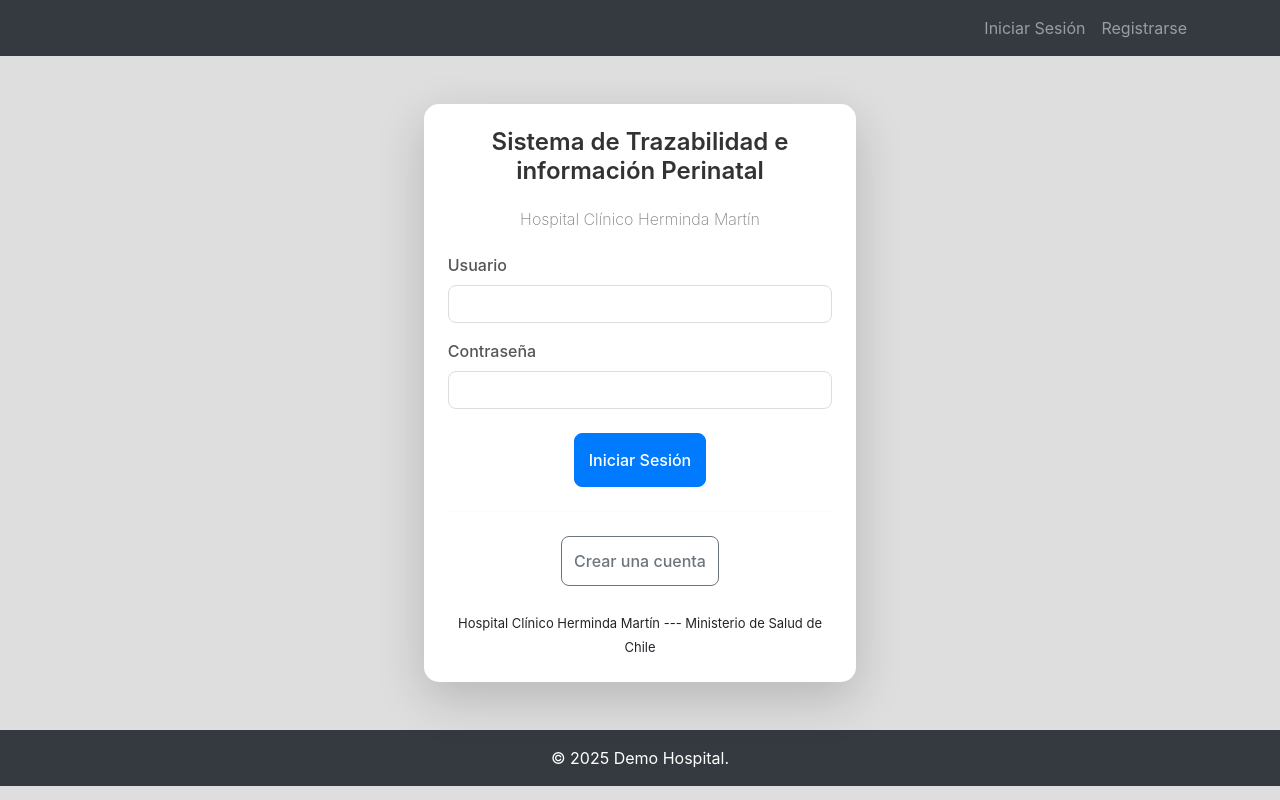
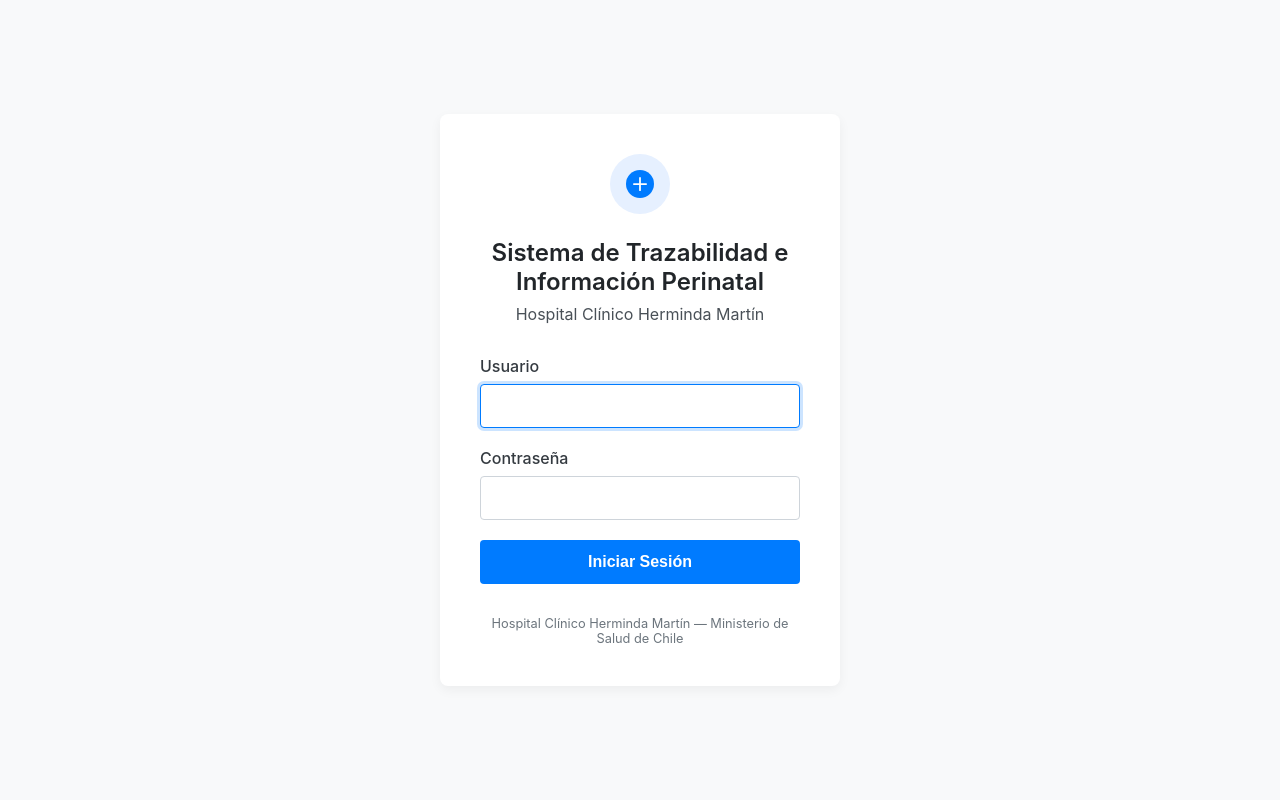
Before and after one commit to 1zcan/Proyecto-integrado, a Django app: page /usuarios/login/ in a window 1280 px wide. Run offline with Django 4.2, Linux system fonts and the light colour scheme; some libraries are stand-ins or nearby versions.

Commit message:
cambios en login otra vez

```diff
--- a/usuarios/templates/usuarios/login.html
+++ b/usuarios/templates/usuarios/login.html
@@ -1,141 +1,183 @@
-{% extends 'base.html' %}
-{% load static %}
+{% comment %}
+Nombre de archivo recomendado:
+usuarios/templates/registration/login.html
+(Si usas django.contrib.auth.urls)
 
-{% block title %}Iniciar Sesión{% endblock %}
+O en:
+usuarios/templates/usuarios/login.html
+(Si tienes una vista de login personalizada)
+{% endcomment %}
 
-{% block content %}
-<div class="container mt-5 mb-5">
-    <div class="row justify-content-center">
-        <div class="col-md-5 col-lg-5">
-            <div class="card shadow-lg">
-                <div class="card-body p-4">
-                    <h3 class="text-center mb-4">Sistema de Trazabilidad e información Perinatal</h3>
-                    <h4 class="text-center mb-4">Hospital Clínico Herminda Martín</h4>
+<!DOCTYPE html>
+<html lang="es">
+<head>
+    <meta charset="UTF-8">
+    <meta name="viewport" content="width=device-width, initial-scale=1.0">
+    <title>Iniciar Sesión</title>
 
-                    {% if messages %}
-                        {% for message in messages %}
-                            <div class="alert alert-{{ message.tags }} alert-dismissible fade show" role="alert">
-                                {{ message }}
-                                <button type="button" class="btn-close" data-bs-dismiss="alert"></button>
+
+</head>
+<body>
+
+    <div class="login-container">
+
+        <div class="login-icon">
+            <svg viewBox="0 0 64 64" fill="none" xmlns="http://www.w3.org/2000/svg">
+                <circle cx="32" cy="32" r="32" fill="#007bff"/>
+                <path d="M32 18 V 46 M 18 32 H 46" stroke="white" stroke-width="4" stroke-linecap="round"/>
+            </svg>
+
             </div>
+
+        <h1>Sistema de Trazabilidad e<br>Información Perinatal</h1>
+        <h2>Hospital Clínico Herminda Martín</h2>
+
+        <form method="post">
+            {% csrf_token %}
+
+            {% if form.non_field_errors %}
+                <div style="color: red; margin-bottom: 1rem;">
+                    {% for error in form.non_field_errors %}
+                        <p>{{ error }}</p>
                     {% endfor %}
+                </div>
             {% endif %}
 
-                    <form method="POST">
-                        {% csrf_token %}
-
-                        <div class="mb-3">
-                            <label for="{{ form.username.id_for_label }}" class="form-label">Usuario</label>
-                            <input type="text"
-                                   name="username"
-                                   class="form-control"
-                                   id="{{ form.username.id_for_label }}"
-                                   required>
-                            {% if form.username.errors %}
-                                <div class="text-danger small mt-1">{{ form.username.errors }}</div>
-                            {% endif %}
+            <div class="form-group">
+                <label for="{{ form.username.id_for_label|default:'id_username' }}">Usuario</label>
+                {{ form.username }}
                 </div>
 
-                        <div class="mb-4">
-                            <label for="{{ form.password.id_for_label }}" class="form-label">Contraseña</label>
-                            <input type="password"
-                                   name="password"
-                                   class="form-control"
-                                   id="{{ form.password.id_for_label }}"
-                                   required>
-                            {% if form.password.errors %}
-                                <div class="text-danger small mt-1">{{ form.password.errors }}</div>
-                            {% endif %}
+            <div class="form-group">
+                <label for="{{ form.password.id_for_label|default:'id_password' }}">Contraseña</label>
+                {{ form.password }}
                 </div>
 
-                        <div class="d-flex justify-content-center">
-                            <button type="submit" class="btn btn-primary btn-lg">Iniciar Sesión</button>
-                        </div>
+            <button type="submit" class="btn-submit">Iniciar Sesión</button>
         </form>
 
-                    <hr class="my-4">
+        <footer>
+            Hospital Clínico Herminda Martín — Ministerio de Salud de Chile
+        </footer>
 
-                    <div class="text-center">
-
-                        <a href="{% url 'usuarios:registro' %}" class="btn btn-outline-secondary">
-                            Crear una cuenta
-                        </a>
-                        <br>
-                        <br>
-                        <span>Hospital Clínico Herminda Martín --- Ministerio de Salud de Chile</span>
     </div>
 
-                </div>
-            </div>
-        </div>
-    </div>
-</div>
+</body>
+ <style>
 
-<style>
-    body {
-        background-color: #dfdede;
+        * {
+            box-sizing: border-box;
+            margin: 0;
+            padding: 0;
         }
 
-    .card {
-        border: none;
-        border-radius: 15px;
+        html, body {
+            height: 100%;
+            font-family: -apple-system, BlinkMacSystemFont, "Segoe UI", Roboto, Helvetica, Arial, sans-serif;
+            background-color: #f8f9fa;
+            display: flex;
+            align-items: center;
+            justify-content: center;
         }
 
-    .card-body {
+        .login-container {
+            width: 100%;
+            max-width: 400px;
             padding: 2.5rem;
+            background: #ffffff;
+            border-radius: 8px;
+            box-shadow: 0 4px 12px rgba(0, 0, 0, 0.05);
+            text-align: center;
         }
 
-    h3 {
-        color: #333;
-        font-weight: 600;
-        margin-bottom: 2rem;
-        font-size: x-large;
-    }
-     h4 {
-        color: #807f7f;
-        font-weight: 200;
-        margin-bottom: 2rem;
-        font-size: math;
-    }
-    span{
-        font-size: small;
+
+        .login-icon {
+            width: 60px;
+            height: 60px;
+            margin: 0 auto 1.5rem auto;
+            border-radius: 50%;
+            background-color: #e6f0ff;
+            display: flex;
+            align-items: center;
+            justify-content: center;
         }
 
-    .form-label {
-        font-weight: 500;
-        color: #555;
+        .login-icon svg {
+            width: 28px;
+            height: 28px;
+        }
+
+
+        h1 {
+            font-size: 1.5rem;
+            font-weight: 600;
+            color: #212529;
             margin-bottom: 0.5rem;
         }
 
-    .form-control {
-        border-radius: 8px;
-        padding: 0.75rem 1rem;
-        border: 1px solid #ddd;
+        h2 {
             font-size: 1rem;
+            font-weight: 400;
+            color: #495057;
+            margin-bottom: 2rem;
         }
 
-    .form-control:focus {
-        border-color: #0d6efd;
-        box-shadow: 0 0 0 0.2rem rgba(13, 110, 253, 0.25);
+
+        form {
+            text-align: left;
         }
 
-    .btn {
-        border-radius: 8px;
-        padding: 0.75rem;
-        font-weight: 500;
-        font-size: 1rem;
+        .form-group {
+            margin-bottom: 1.25rem;
         }
 
-    .btn-lg {
-        padding: 0.875rem;
+        label {
+            display: block;
+            margin-bottom: 0.5rem;
+            font-weight: 500;
+            color: #343a40;
         }
 
-    .shadow-lg {
-        box-shadow: 0 1rem 3rem rgba(0,0,0,.175) !important;
+        input[type="text"],
+        input[type="password"] {
+            width: 100%;
+            padding: 0.75rem;
+            font-size: 1rem;
+            border: 1px solid #ced4da;
+            border-radius: 4px;
+            transition: border-color 0.2s ease, box-shadow 0.2s ease;
         }
 
-    hr {
-        opacity: 0.1;
+        input[type="text"]:focus,
+        input[type="password"]:focus {
+            outline: none;
+            border-color: #007bff;
+            box-shadow: 0 0 0 3px rgba(0, 123, 255, 0.2);
+        }
+
+
+        .btn-submit {
+            width: 100%;
+            padding: 0.8rem;
+            font-size: 1rem;
+            font-weight: 600;
+            color: #ffffff;
+            background-color: #007bff;
+            border: none;
+            border-radius: 4px;
+            cursor: pointer;
+            transition: background-color 0.2s ease;
+        }
+
+        .btn-submit:hover {
+            background-color: #0056b3;
+        }
+
+
+        footer {
+            margin-top: 2rem;
+            font-size: 0.8rem;
+            color: #6c757d;
         }
     </style>
-{% endblock %}
+</html>
```
Lines whose indentation alone changed are shown as unchanged.
